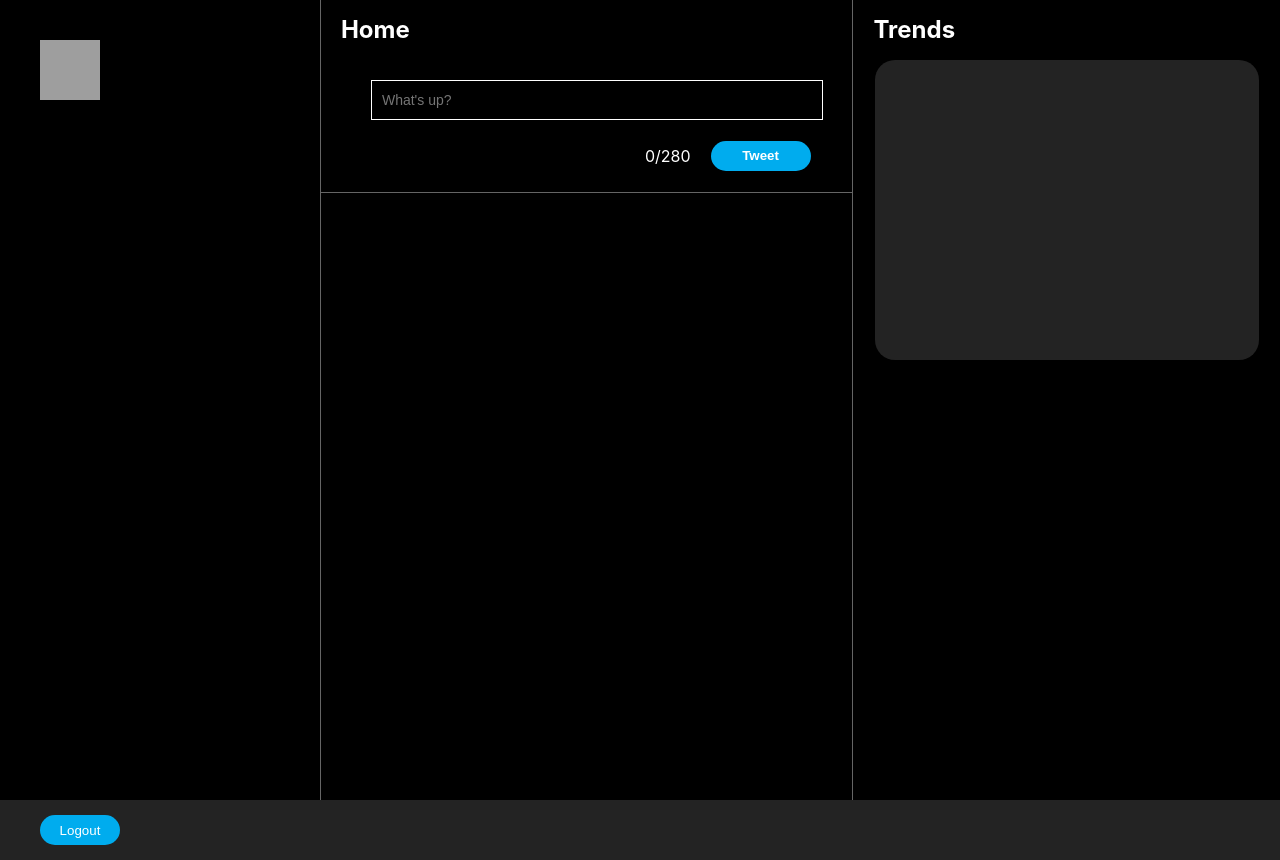
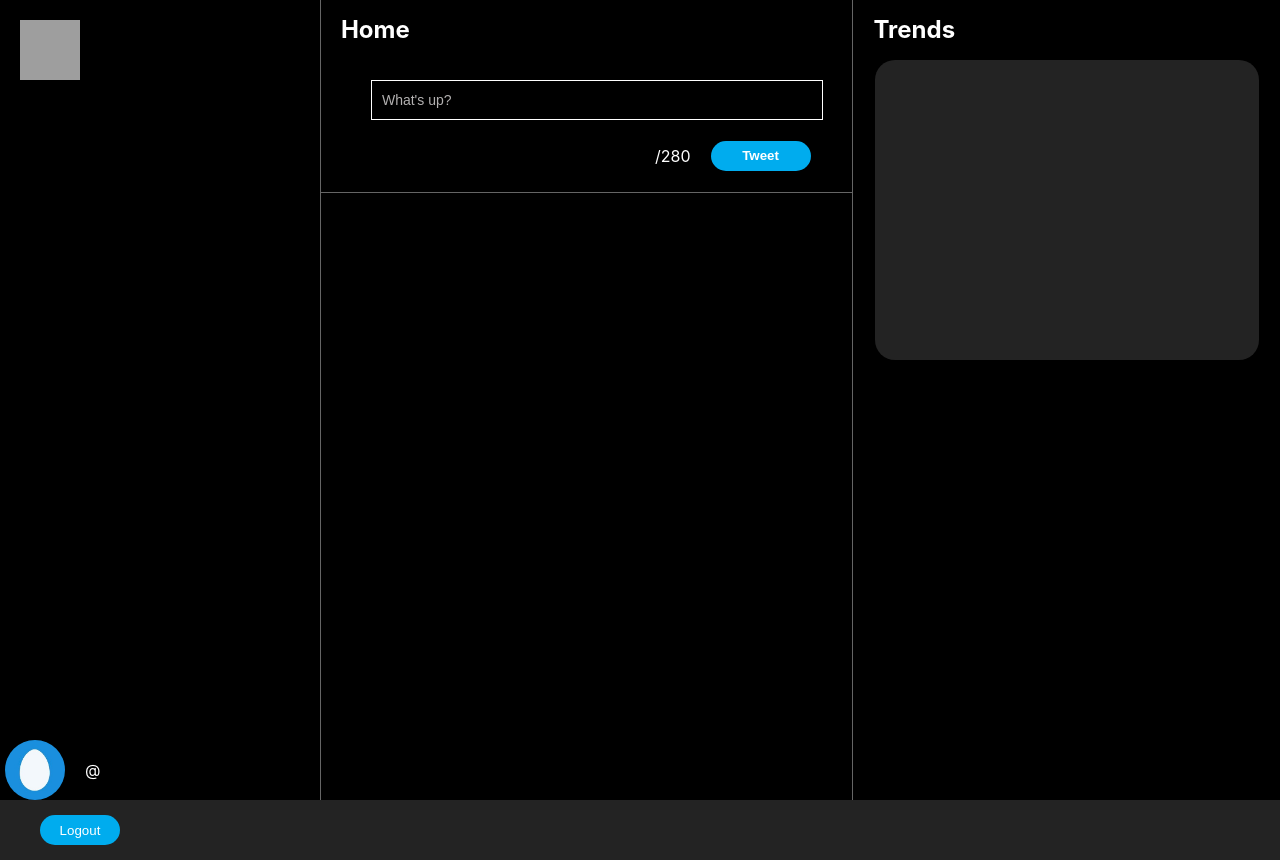
Before and after one commit to Myl-W/hackatweet-frontend, a Next.js app: page /home in a window 1280 px wide. Built offline with nearby package versions, Linux system fonts and the light colour scheme; grey boxes are pictures that could not be loaded.

Commit message:
ajouter des tweet et hashtag - mise en place enregistrement connection et logout

```diff
--- a/app/components/SignIn.js
+++ b/app/components/SignIn.js
@@ -3,7 +3,7 @@ import { useRouter } from "next/navigation";
 import React, { useState, useEffect } from "react";
 import { useSelector, useDispatch } from "react-redux";
 import { userUsername, userPassword } from "../../reducer/login";
-import { userLogin, userLogout } from "../../reducer/userAccess";
+import { userLogin } from "../../reducer/userAccess";
 
 function SignIn() {
   const router = useRouter();
--- a/app/home/page.js
+++ b/app/home/page.js
@@ -2,12 +2,70 @@
 import styles from "../styles/Home.module.css";
 import Image from "next/image";
 import { useRouter } from "next/navigation";
+import React, { useState, useEffect } from "react";
+import { useSelector, useDispatch } from "react-redux";
+import { userUsername } from "../../reducer/login";
+import { userMessage, userCount } from "../../reducer/msg";
+import { FontAwesomeIcon } from "@fortawesome/react-fontawesome";
+import { faHeart, faTrash } from "@fortawesome/free-solid-svg-icons";
 
 function Home() {
+  const dispatch = useDispatch();
   const router = useRouter();
+  const username = useSelector((state) => state.login.valueUsername);
+  const message = useSelector((state) => state.msg.valueMsg);
+  const count = useSelector((state) => state.msg.valueCount);
+  const [messages, setMessages] = useState([]);
+  const newMsg = { username, message, liked: false, likeCount: 0 };
+  const [hashTag, setHashTag] = useState([]);
 
   const disconnect = () => {
     router.push("/login");
+  };
+
+  // Affichage des hashtag
+  useEffect(() => {
+    const pattern =
+      /\B#([a-z0-9]{2,})(?![~!@#$%^&*()=+_`\-\|\/'\[\]\{\}]|[?.,]*\w)/gi;
+
+    const allTags = messages.flatMap((msg) => {
+      const found = msg.message.match(pattern);
+      return found ? found : [];
+    });
+
+    setHashTag(allTags);
+  }, [messages]);
+
+  // Liker un tweet
+  const handleLikeTweet = (indexToLike) => {
+    const updatedMessages = messages.map((msg, index) => {
+      if (index === indexToLike) {
+        const newLikedState = !msg.liked;
+        const newLikeCount = newLikedState ? 1 : 0;
+        return { ...msg, liked: newLikedState, likeCount: newLikeCount };
+      }
+      return msg;
+    });
+
+    setMessages(updatedMessages);
+  };
+
+  // Ajouter un tweet
+  const handleTweet = () => {
+    if (message.trim()) {
+      const newTweet = { username, message, liked: false, likeCount: 0 };
+      setMessages([...messages, newTweet]);
+      dispatch(userMessage(""));
+      dispatch(userCount(""));
+    }
+  };
+
+  //Delete un tweet
+  const deleteMsg = (indexToDelete) => {
+    const updatedMessages = messages.filter(
+      (_, index) => index !== indexToDelete
+    );
+    setMessages(updatedMessages);
   };
 
   return (
@@ -24,7 +82,21 @@ function Home() {
                 height={60}
               />
             </div>
+            <div className={styles.tweet_card}>
+              <Image
+                className={styles.tweet}
+                src={"/tweet.jpg"}
+                alt={"tweet.jpg"}
+                width={60}
+                height={60}
+              />
+              <div className={styles.tweet_name}>
+                <p>{username}</p>
+                <p>@{username}</p>
+              </div>
+            </div>
           </div>
+
           <div className={styles.center}>
             <div className={styles.tweet_content}>
               <div>
@@ -32,23 +104,76 @@ function Home() {
               </div>
               <div className={styles.input_content}>
                 <input
+                  id="add-message"
                   placeholder="What's up?"
                   className={styles.tweet_input}
+                  value={message}
+                  onChange={(e) => {
+                    const value = e.target.value;
+                    dispatch(userMessage(value));
+                    dispatch(userCount(value));
+                  }}
                 ></input>
               </div>
               <div className={styles.tweet_down}>
-                <p>0/280</p>
-                <button className={styles.btn_tweet}>Tweet</button>
+                <p>{count}/280</p>
+                <button className={styles.btn_tweet} onClick={handleTweet}>
+                  Tweet
+                </button>
               </div>
             </div>
+
+            {/* Message list */}
+            <div id="msg-container" className={styles.msgContent}>
+              {messages.map((msg, index) => (
+                <div key={index} className={styles.msgCard}>
+                  <div className={styles.headTweet}>
+                    <img className={styles.tweet_msg} src="/tweet.jpg" />
+                    <h6>
+                      {username} @{username}
+                    </h6>
+                  </div>
+
+                  <div className="text-container">
+                    <span>{msg.message}</span>
+                  </div>
+
+                  <div className={styles.footTweet}>
+                    <span
+                      onClick={() => handleLikeTweet(index)}
+                      style={{
+                        color: msg.liked ? "#e74c3c" : "white",
+                        cursor: "pointer",
+                      }}
+                    >
+                      <FontAwesomeIcon icon={faHeart} />
+                    </span>
+                    <span>{msg.likeCount}</span>
+                    <span onClick={() => deleteMsg(index)}>
+                      <FontAwesomeIcon icon={faTrash} />
+                    </span>
+                  </div>
+                </div>
+              ))}
+            </div>
           </div>
+
           <div className={styles.right}>
             <div>
               <h1 className={styles.title}>Trends</h1>
             </div>
-            <div className={styles.hashtag}></div>
+            <div className={styles.hashtag}>
+              {hashTag.map((hashTag, index) => (
+                <div key={index} className={styles.tag}>
+                  <div>
+                    <span>{hashTag}</span>
+                  </div>
+                </div>
+              ))}
+            </div>
           </div>
         </div>
+
         <div className={styles.footer}>
           <button className={styles.logout_btn} onClick={disconnect}>
             Logout
--- a/app/login/page.js
+++ b/app/login/page.js
@@ -62,12 +62,10 @@ export default function LoginPage() {
         </div>
       </div>
 
-      {/* Modal d'inscription */}
       <Modal isOpen={isSignUpOpen} onClose={() => setIsSignUpOpen(false)}>
         <SignUp />
       </Modal>
 
-      {/* Modal de connexion */}
       <Modal isOpen={isSignInOpen} onClose={() => setIsSignInOpen(false)}>
         <SignIn />
       </Modal>
--- a/app/styles/Home.module.css
+++ b/app/styles/Home.module.css
@@ -28,6 +28,9 @@
   background-color: black;
   width: 30%;
   height: 100vh;
+  display: flex;
+  flex-direction: column;
+  justify-content: space-between;
 }
 
 .center {
@@ -47,7 +50,6 @@
 
 .logo {
   transform: rotate(180deg);
-  margin: 20px;
 }
 
 .leftUp {
@@ -67,12 +69,58 @@
   margin-left: 20px;
 }
 
+.msgCard {
+  display: flex;
+  flex-direction: column;
+  align-items: flex-start;
+  border: 1px solid #656565;
+}
+
+.tweet {
+  border-radius: 50%;
+}
+
+.tweet_msg {
+  border-radius: 50%;
+  width: 60px;
+  height: 60px;
+}
+
+.tweet_card {
+  display: flex;
+  flex-direction: row;
+  justify-content: flex-start;
+  align-items: center;
+  margin-left: 5px;
+}
+
+.headTweet {
+  display: flex;
+  flex-direction: row;
+  align-items: center;
+}
+
+.footTweet {
+  display: flex;
+  flex-direction: row;
+  align-items: center;
+  margin-top: 5px;
+  margin-bottom: 5px;
+}
+
+.tweet_name {
+  margin-left: 20px;
+}
+
 .tweet_content {
   display: flex;
   flex-direction: column;
+  border-bottom: 1px solid #656565;
+}
 
-  margin-bottom: 20px;
-  border-bottom: 1px solid #656565;
+.msgContent {
+  overflow: scroll;
+  height: 500px;
 }
 
 .tweet_input {
@@ -103,6 +151,7 @@
 
 .hashtag {
   display: flex;
+  flex-direction: column;
   margin: auto;
   width: 90%;
   height: 300px;
@@ -130,3 +179,7 @@
   color: white;
   background-color: #00acee;
 }
+
+.tag {
+  margin-top: 20px;
+}
--- a/app/styles/ModalSignup.module.css
+++ b/app/styles/ModalSignup.module.css
@@ -48,7 +48,7 @@
   height: 40px;
   margin: 10px;
   background-color: black;
-  color: rgb(88, 87, 87);
+  border: 1px solid #333;
   border-radius: 5px;
 }
 
@@ -66,6 +66,7 @@
   padding: 5px;
   background-color: black;
   color: rgba(102, 101, 101, 0.908);
+  border: 1px solid #333;
 }
 
 .dateLabel {
@@ -84,4 +85,5 @@
   cursor: pointer;
   font-weight: bold;
   font-size: 14px;
+  color: white;
 }
--- a/lib/store.js
+++ b/lib/store.js
@@ -2,6 +2,7 @@ import { configureStore, combineReducers } from "@reduxjs/toolkit";
 import { persistStore, persistReducer } from "redux-persist";
 import storage from "redux-persist/lib/storage";
 
+import msgReducer from "../reducer/msg";
 import loginReducer from "../reducer/login";
 import registerReducer from "../reducer/register";
 import userAccessReducer from "../reducer/userAccess";
@@ -10,6 +11,7 @@ const rootReducer = combineReducers({
   login: loginReducer,
   register: registerReducer,
   userAccess: userAccessReducer,
+  msg: msgReducer,
 });
 
 const persistConfig = {
--- a/package.json
+++ b/package.json
@@ -9,6 +9,9 @@
     "lint": "next lint"
   },
   "dependencies": {
+    "@fortawesome/fontawesome-svg-core": "^6.7.2",
+    "@fortawesome/free-solid-svg-icons": "^6.7.2",
+    "@fortawesome/react-fontawesome": "^0.2.2",
     "@reduxjs/toolkit": "^2.7.0",
     "next": "13.4",
     "react": "18.2.0",
--- /dev/null
+++ b/reducer/msg.js
@@ -0,0 +1,23 @@
+import { createSlice } from "@reduxjs/toolkit";
+
+const initialState = {
+  valueMsg: [],
+  valueCount: [],
+};
+
+export const userMsg = createSlice({
+  name: "userMsg",
+
+  initialState,
+  reducers: {
+    userMessage: (state, action) => {
+      state.valueMsg = action.payload;
+    },
+    userCount: (state, action) => {
+      state.valueCount = action.payload.length;
+    },
+  },
+});
+
+export const { userMessage, userCount } = userMsg.actions;
+export default userMsg.reducer;
--- a/styles/globals.css
+++ b/styles/globals.css
@@ -12,3 +12,22 @@ body {
 p {
   color: white;
 }
+
+input::placeholder {
+  color: rgb(179, 177, 177);
+}
+
+select {
+  color: rgb(179, 177, 177);
+}
+
+h6 {
+  color: white;
+  font-size: 14px;
+  margin-left: 10px;
+}
+
+span {
+  color: white;
+  margin-left: 10px;
+}
```
Also changed, not shown: app/components/SignUp.js (+23 -21 lines), pages.old/_app.js (deleted, +0 -46 lines), pages.old/index.js (deleted, +0 -7 lines), public/tweet.jpg (added), 1 other file (tests, documents, lock files or other folders).
